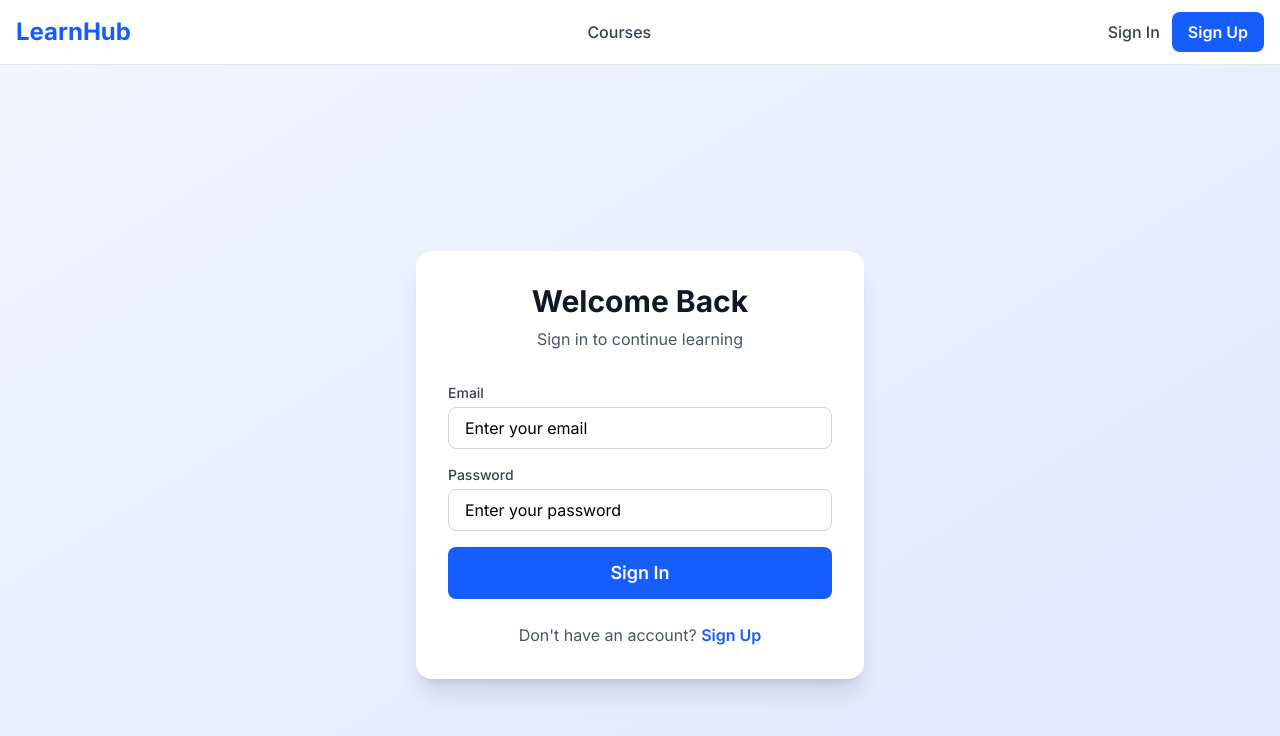
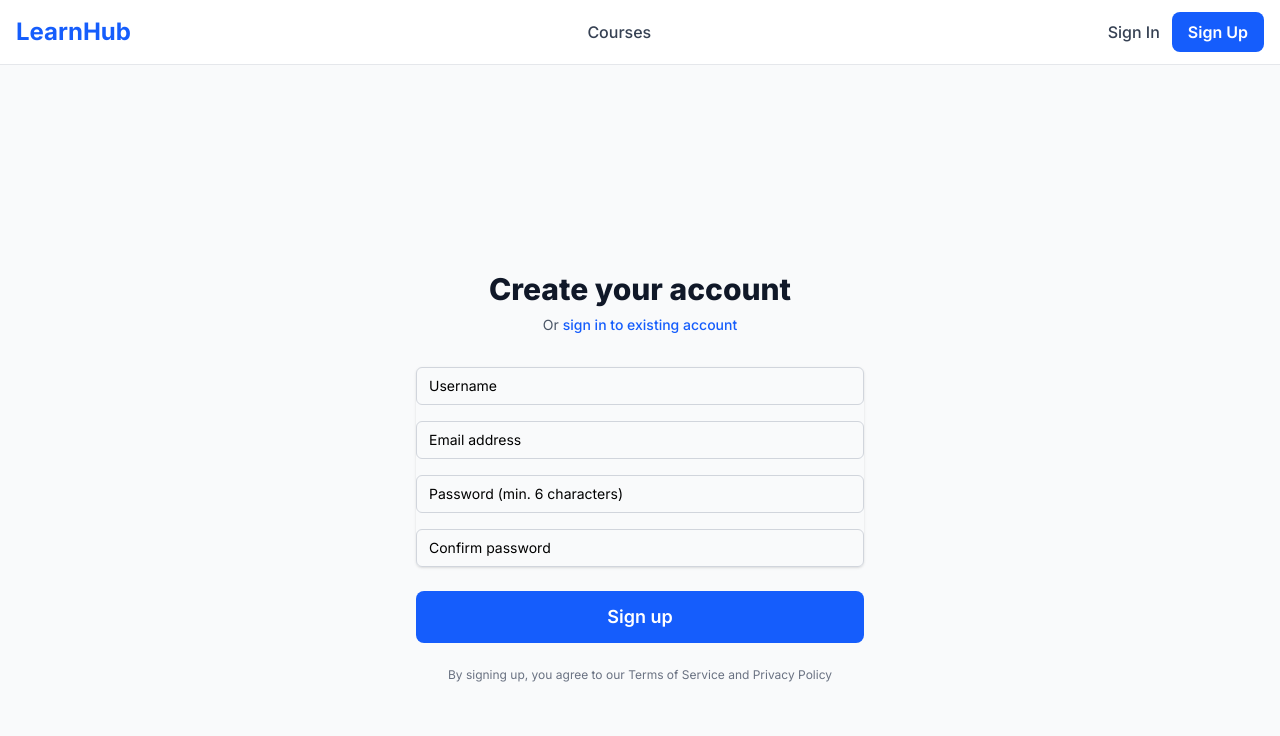
Before and after one commit to sawanda19/web_course, a Next.js app: page /signin in a window 1280 px wide. Shown: the top 736 px of the page. Built offline with nearby package versions, Linux system fonts and the light colour scheme; no server answers.

Commit message:
Update page.tsx

```diff
--- a/app/(auth)/signin/page.tsx
+++ b/app/(auth)/signin/page.tsx
@@ -1,100 +1,192 @@
 'use client';
 
 import { useState, useEffect } from 'react';
-import { signIn } from 'next-auth/react';
-import { useRouter, useSearchParams } from 'next/navigation';
+import { signIn, useSession } from 'next-auth/react';
+import { useRouter } from 'next/navigation';
 import Link from 'next/link';
-import Input from '@/components/ui/Input';
 import Button from '@/components/ui/Button';
 
-export default function SignInPage() {
+export default function SignUpPage() {
   const router = useRouter();
-  const searchParams = useSearchParams();
-  const [formData, setFormData] = useState({ email: '', password: '' });
+  const { data: session, status } = useSession();
+  const [formData, setFormData] = useState({
+    username: '',
+    email: '',
+    password: '',
+    confirmPassword: '',
+  });
   const [error, setError] = useState('');
   const [isLoading, setIsLoading] = useState(false);
-  const [successMessage, setSuccessMessage] = useState('');
 
   useEffect(() => {
-    if (searchParams.get('registered') === 'true') {
-      setSuccessMessage('Registration successful! Please sign in.');
+    if (status === 'authenticated') {
+      router.push('/dashboard');
     }
-  }, [searchParams]);
-
-  const handleChange = (e: React.ChangeEvent<HTMLInputElement>) => {
-    setFormData({ ...formData, [e.target.name]: e.target.value });
-    setError('');
-  };
+  }, [status, router]);
 
   const handleSubmit = async (e: React.FormEvent) => {
     e.preventDefault();
-    setIsLoading(true);
     setError('');
 
+    if (formData.password !== formData.confirmPassword) {
+      setError('Passwords do not match');
+      return;
+    }
+
+    if (formData.password.length < 6) {
+      setError('Password must be at least 6 characters');
+      return;
+    }
+
+    setIsLoading(true);
+
     try {
+      const res = await fetch('/api/auth/signup', {
+        method: 'POST',
+        headers: {
+          'Content-Type': 'application/json',
+        },
+        body: JSON.stringify({
+          username: formData.username,
+          email: formData.email,
+          password: formData.password,
+        }),
+      });
+
+      const data = await res.json();
+
+      if (!res.ok) {
+        setError(data.error || 'Something went wrong');
+        setIsLoading(false);
+        return;
+      }
+
+      // Auto sign in after successful registration
       const result = await signIn('credentials', {
         redirect: false,
         email: formData.email,
         password: formData.password,
       });
 
-      if (result?.error) {
-        setError(result.error);
-        return;
+      if (result?.ok) {
+        router.push('/dashboard');
+      } else {
+        router.push('/signin');
       }
-
-      // Redirect based on user role (we'll implement this later)
-      router.push('/dashboard');
-      router.refresh();
-    // eslint-disable-next-line @typescript-eslint/no-unused-vars
-    } catch (error) {
-      setError('Something went wrong. Please try again.');
-    } finally {
+    } catch (err) {
+      setError('An error occurred. Please try again.');
       setIsLoading(false);
     }
   };
 
+  const handleChange = (e: React.ChangeEvent<HTMLInputElement>) => {
+    setFormData({
+      ...formData,
+      [e.target.name]: e.target.value,
+    });
+  };
+
+  if (status === 'loading') {
     return (
-    <div className="min-h-screen flex items-center justify-center bg-linear-to-br from-blue-50 to-indigo-100 py-12 px-4 sm:px-6 lg:px-8">
-      <div className="max-w-md w-full bg-white rounded-2xl shadow-xl p-8">
-        <div className="text-center mb-8">
-          <h1 className="text-3xl font-bold text-gray-900">Welcome Back</h1>
-          <p className="mt-2 text-gray-600">Sign in to continue learning</p>
+      <div className="min-h-screen flex items-center justify-center">
+        <div className="animate-spin rounded-full h-16 w-16 border-t-2 border-b-2 border-blue-600"></div>
+      </div>
+    );
+  }
+
+  if (status === 'authenticated') {
+    return null;
+  }
+
+  return (
+    <div className="min-h-screen flex items-center justify-center bg-gray-50 py-12 px-4 sm:px-6 lg:px-8">
+      <div className="max-w-md w-full space-y-8">
+        <div>
+          <h2 className="mt-6 text-center text-3xl font-extrabold text-gray-900">
+            Create your account
+          </h2>
+          <p className="mt-2 text-center text-sm text-gray-600">
+            Or{' '}
+            <Link href="/signin" className="font-medium text-blue-600 hover:text-blue-500">
+              sign in to existing account
+            </Link>
+          </p>
         </div>
 
-        <form onSubmit={handleSubmit} className="space-y-4">
-          {successMessage && (
-            <div className="bg-green-50 border border-green-200 text-green-700 px-4 py-3 rounded-lg">
-              {successMessage}
+        <form className="mt-8 space-y-6" onSubmit={handleSubmit}>
+          {error && (
+            <div className="rounded-md bg-red-50 p-4">
+              <p className="text-sm text-red-800">{error}</p>
             </div>
           )}
 
-          {error && (
-            <div className="bg-red-50 border border-red-200 text-red-700 px-4 py-3 rounded-lg">
-              {error}
+          <div className="rounded-md shadow-sm space-y-4">
+            <div>
+              <label htmlFor="username" className="sr-only">
+                Username
+              </label>
+              <input
+                id="username"
+                name="username"
+                type="text"
+                required
+                value={formData.username}
+                onChange={handleChange}
+                className="appearance-none relative block w-full px-3 py-2 border border-gray-300 placeholder-gray-500 text-gray-900 rounded-md focus:outline-none focus:ring-blue-500 focus:border-blue-500 focus:z-10 sm:text-sm"
+                placeholder="Username"
+              />
             </div>
-          )}
-
-          <Input
-            label="Email"
+            <div>
+              <label htmlFor="email" className="sr-only">
+                Email address
+              </label>
+              <input
+                id="email"
+                name="email"
                 type="email"
-            name="email"
+                autoComplete="email"
+                required
                 value={formData.email}
                 onChange={handleChange}
-            placeholder="Enter your email"
+                className="appearance-none relative block w-full px-3 py-2 border border-gray-300 placeholder-gray-500 text-gray-900 rounded-md focus:outline-none focus:ring-blue-500 focus:border-blue-500 focus:z-10 sm:text-sm"
+                placeholder="Email address"
+              />
+            </div>
+            <div>
+              <label htmlFor="password" className="sr-only">
+                Password
+              </label>
+              <input
+                id="password"
+                name="password"
+                type="password"
+                autoComplete="new-password"
                 required
-          />
-
-          <Input
-            label="Password"
-            type="password"
-            name="password"
                 value={formData.password}
                 onChange={handleChange}
-            placeholder="Enter your password"
+                className="appearance-none relative block w-full px-3 py-2 border border-gray-300 placeholder-gray-500 text-gray-900 rounded-md focus:outline-none focus:ring-blue-500 focus:border-blue-500 focus:z-10 sm:text-sm"
+                placeholder="Password (min. 6 characters)"
+              />
+            </div>
+            <div>
+              <label htmlFor="confirmPassword" className="sr-only">
+                Confirm Password
+              </label>
+              <input
+                id="confirmPassword"
+                name="confirmPassword"
+                type="password"
+                autoComplete="new-password"
                 required
+                value={formData.confirmPassword}
+                onChange={handleChange}
+                className="appearance-none relative block w-full px-3 py-2 border border-gray-300 placeholder-gray-500 text-gray-900 rounded-md focus:outline-none focus:ring-blue-500 focus:border-blue-500 focus:z-10 sm:text-sm"
+                placeholder="Confirm password"
               />
+            </div>
+          </div>
 
+          <div>
             <Button
               type="submit"
               variant="primary"
@@ -102,16 +194,14 @@ export default function SignInPage() {
               isLoading={isLoading}
               className="w-full"
             >
-            Sign In
+              Sign up
             </Button>
+          </div>
+
+          <div className="text-xs text-center text-gray-500">
+            By signing up, you agree to our Terms of Service and Privacy Policy
+          </div>
         </form>
-
-        <p className="mt-6 text-center text-gray-600">
-          Don&apos;t have an account?{' '}
-          <Link href="/signup" className="text-blue-600 hover:text-blue-700 font-semibold">
-            Sign Up
-          </Link>
-        </p>
       </div>
     </div>
   );
```
Lines whose indentation alone changed are shown as unchanged.
